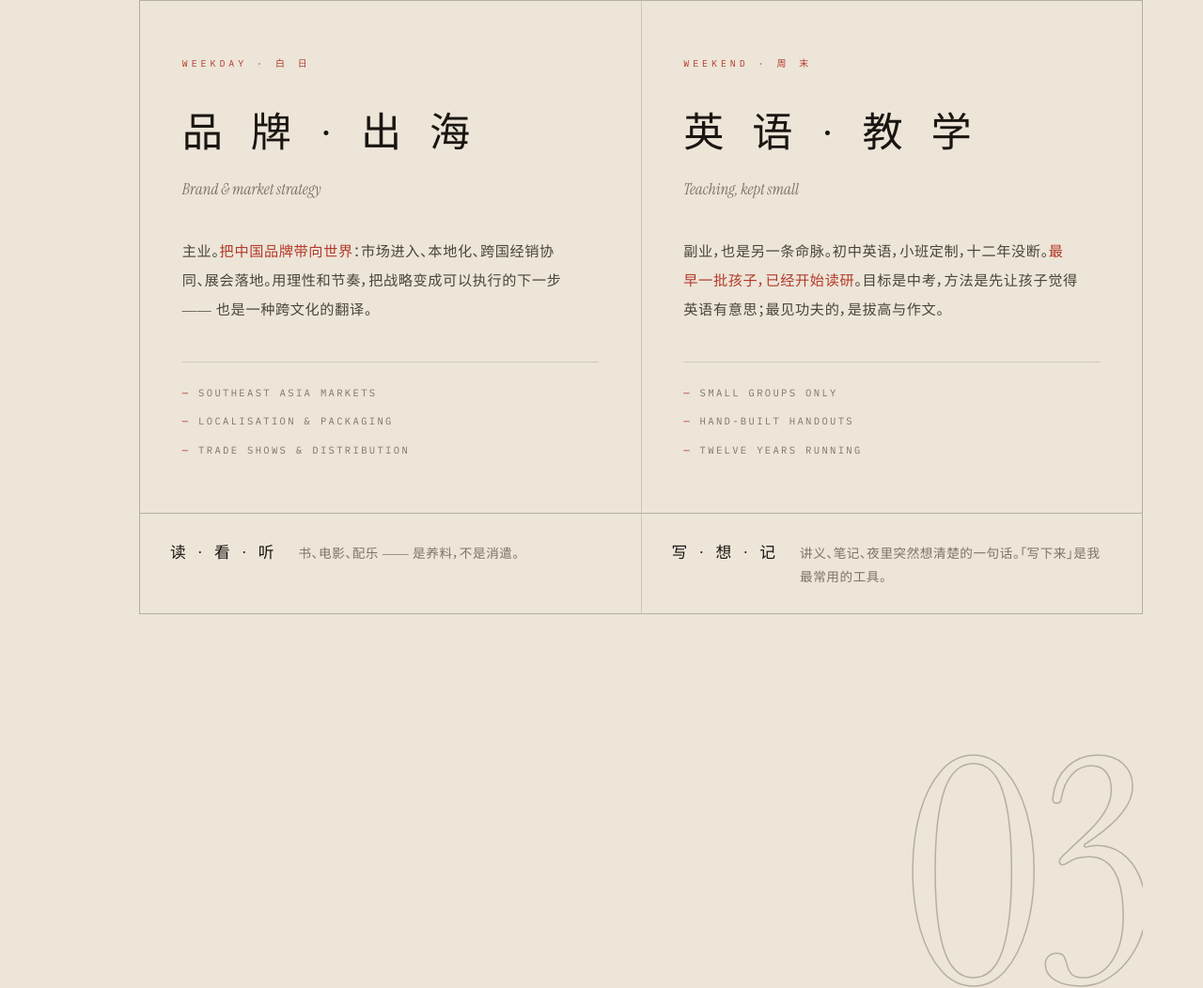
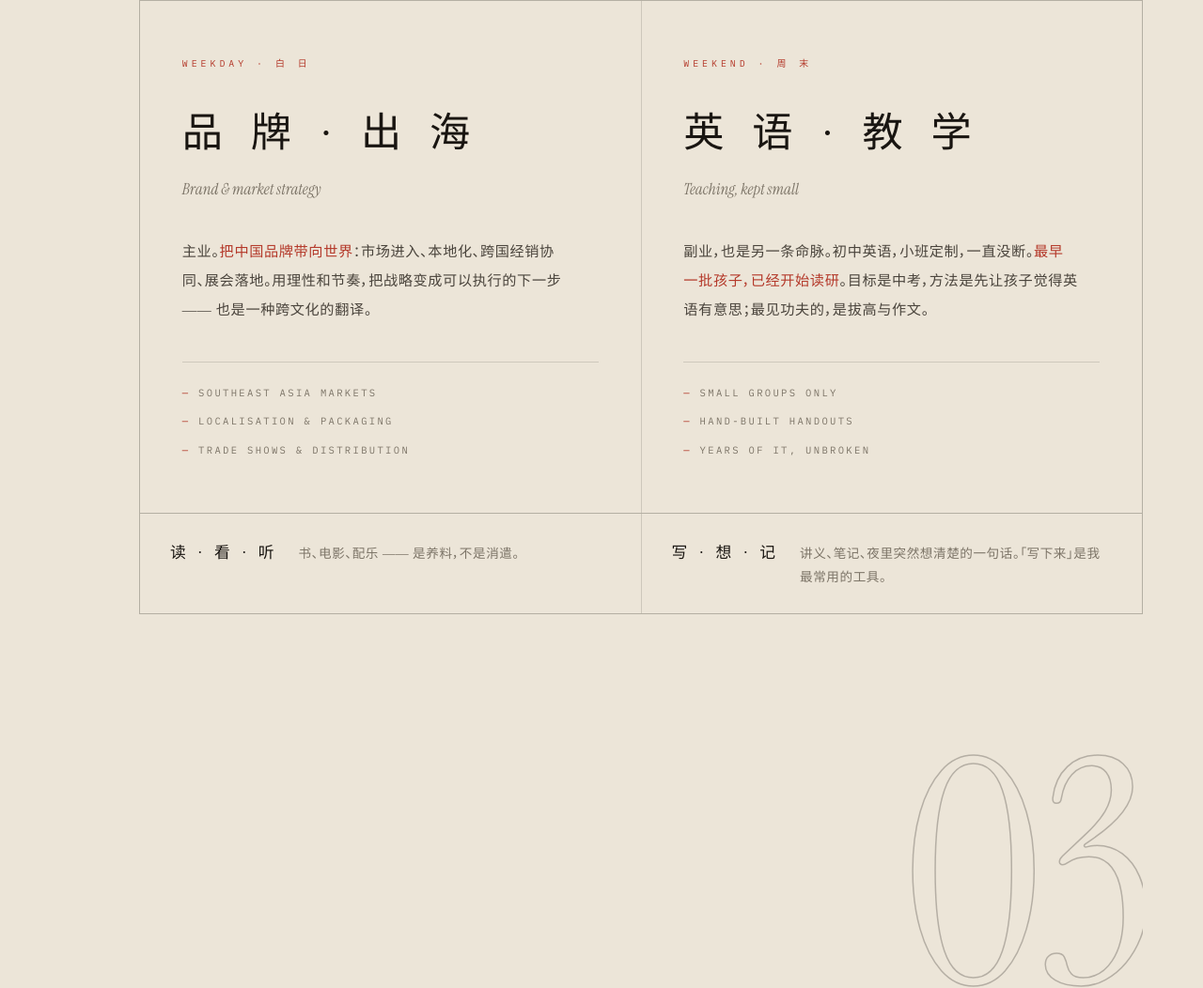
Before and after one commit to myskme/myskme.github.io, a plain HTML site: page index.html in a window 1280 px wide. Shown: the part 6084-7136 px from the top of the page at 94% size. Drawn offline with Linux system fonts and the light colour scheme.

Commit message:
教龄口径: 去掉可被减法验证的'十二年'(02面板/04-002/EN列表),改'一直没断/这些年/Years of it, unbroken'; 教书早于2019回国,不出现具体年数即不生歧义
Co-Authored-By: Claude Fable 5 <noreply@anthropic.com>

```diff
--- a/index.html
+++ b/index.html
@@ -215,11 +215,11 @@
           <p class="panel-kicker">Weekend · 周 末</p>
           <p class="panel-cn">英 语 · 教 学</p>
           <p class="panel-en">Teaching, kept small</p>
-          <p class="panel-note">副业，也是另一条命脉。初中英语，小班定制，十二年没断。<strong>最早一批孩子，已经开始读研</strong>。目标是中考，方法是先让孩子觉得英语有意思；最见功夫的，是拔高与作文。</p>
+          <p class="panel-note">副业，也是另一条命脉。初中英语，小班定制，一直没断。<strong>最早一批孩子，已经开始读研</strong>。目标是中考，方法是先让孩子觉得英语有意思；最见功夫的，是拔高与作文。</p>
           <div class="panel-list">
             <span>Small groups only</span>
             <span>Hand-built handouts</span>
-            <span>Twelve years running</span>
+            <span>Years of it, unbroken</span>
           </div>
         </div>
       </div>
@@ -295,7 +295,7 @@
           <span class="arch-author">800+ 题 · 每题有「为什么错」</span>
           <span class="arch-year">'14 —</span>
           <span class="arch-toggle">+</span>
-          <span class="arch-why">从十二年的真实错题里长出来的。收的不是题，是<em>思维在哪里拐错了弯</em> —— 同一个弯，不同的孩子会用不同的姿势拐进去。</span>
+          <span class="arch-why">从这些年的真实错题里长出来的。收的不是题，是<em>思维在哪里拐错了弯</em> —— 同一个弯，不同的孩子会用不同的姿势拐进去。</span>
         </div>
 
         <div class="arch-row" data-cat="handout" data-cat-label="Handouts" data-year="since '13" data-glyph="讲">
```
